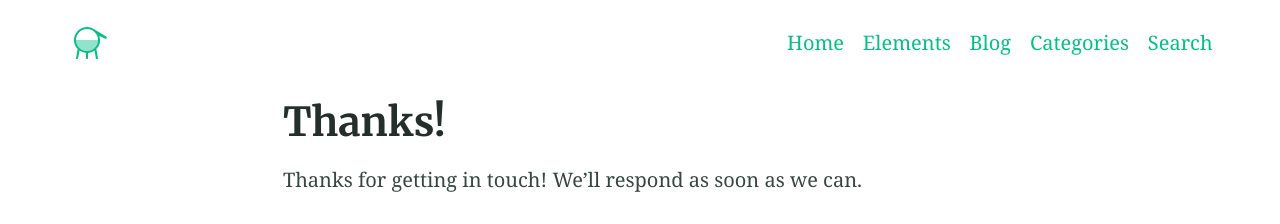
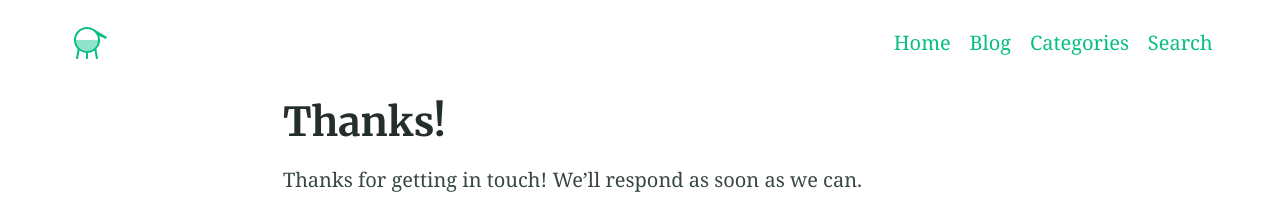
Before and after one commit to jessrafferty/blog, a Jekyll site: the page built from thanks.md, in a window 1280 px wide. Shown: the top 224 px of the page. Built offline with Jekyll 4.4.1, drawn with Linux system fonts in a browser that asks for light colours.

Commit message:
Update _config.yml

```diff
--- a/_config.yml
+++ b/_config.yml
@@ -121,8 +121,6 @@ favicons: # Favicons are also used in the manifest file. Syntax is 'size: path'
 navigation_header:
 - title: Home
   url: /
-- title: Elements
-  url: /elements/
 - title: Blog
   url: /blog/
 - title: Categories
```
